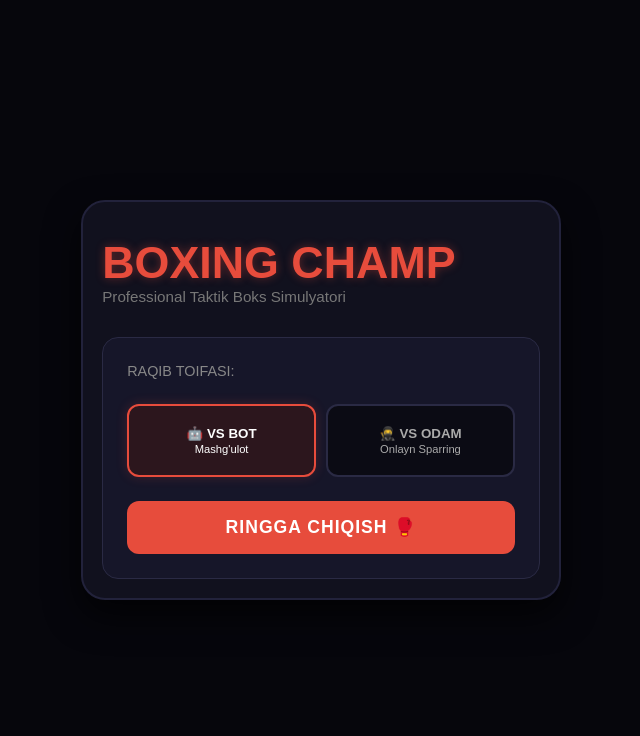
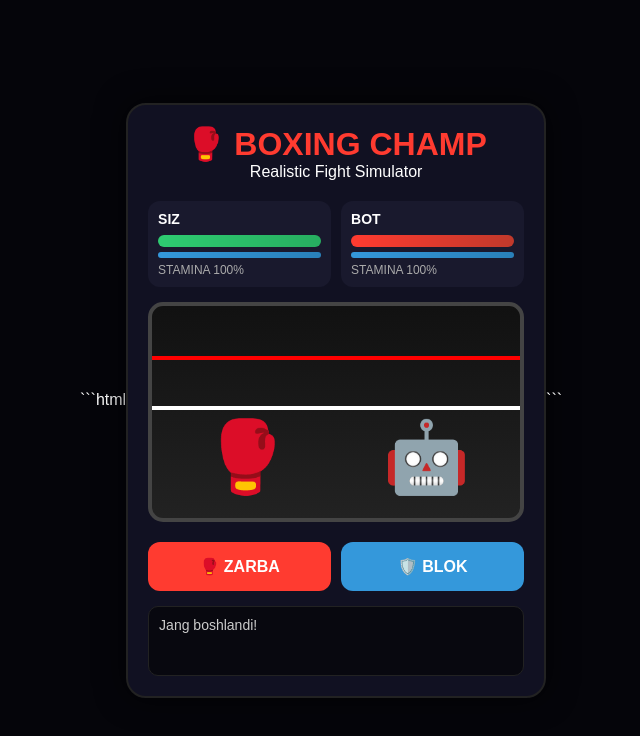
Before and after one commit to muslimbekxalmatov/jangovar-blok, a plain HTML site: page index.html in a window 1280 px wide. Shown: the whole page, without its empty margins (319-959 px from the left). Drawn offline with Linux system fonts and the light colour scheme.

Commit message:
Update index.html

````diff
--- a/index.html
+++ b/index.html
@@ -1,203 +1,485 @@
+```html
 <!DOCTYPE html>
 <html lang="uz">
 <head>
 <meta charset="UTF-8">
 <meta name="viewport" content="width=device-width, initial-scale=1.0">
-<title>Boks Chempionati - Realistik Jang</title>
+<title>Real Boxing Game</title>
+
 <style>
-  * { box-sizing: border-box; margin: 0; padding: 0; }
-  body { font-family: 'Arial', sans-serif; background: #06060c; color: #fff; min-height: 100vh; display: flex; justify-content: center; align-items: center; }
-  #app { width: 100%; max-width: 480px; background: #11111e; border: 2px solid #22223b; border-radius: 24px; padding: 1.2rem; box-shadow: 0 15px 35px rgba(0,0,0,0.7); overflow: hidden; }
 
-  .screen { display: none; }
-  .screen.active { display: block; }
+*{
+  margin:0;
+  padding:0;
+  box-sizing:border-box;
+}
 
-  /* Menu */
-  .logo h1 { font-size: 2.8rem; color: #e74c3c; text-shadow: 0 0 10px rgba(231, 76, 60, 0.4); margin-top: 1rem; }
-  .logo p { color: #777; margin-bottom: 2rem; font-size: 0.95rem; }
-  .menu-box { background: #161629; border: 1px solid #2a2a44; border-radius: 16px; padding: 1.5rem; }
-  .mode-select { display: grid; grid-template-columns: 1fr 1fr; gap: 10px; margin: 1.5rem 0; }
-  .m-btn { background: #0b0b14; border: 2px solid #2a2a44; border-radius: 12px; padding: 1.2rem 1rem; cursor: pointer; color: #aaa; font-weight: bold; transition: all 0.2s; }
-  .m-btn.sel { border-color: #e74c3c; background: #2c161d; color: #fff; box-shadow: 0 0 12px rgba(231, 76, 60, 0.2); }
-  .start-btn { width: 100%; padding: 16px; background: #e74c3c; border: none; border-radius: 12px; color: #fff; font-size: 1.1rem; font-weight: bold; cursor: pointer; text-transform: uppercase; letter-spacing: 1px; }
+body{
+  background:#05050a;
+  font-family:Arial;
+  display:flex;
+  justify-content:center;
+  align-items:center;
+  height:100vh;
+  color:white;
+}
 
-  /* Game UI */
-  .hud { display: flex; justify-content: space-between; align-items: center; margin-bottom: 1rem; }
-  .round { background: #22223b; padding: 4px 14px; border-radius: 20px; font-size: 0.85rem; font-weight: bold; color: #f1c40f; }
+#game{
+  width:420px;
+  background:#111122;
+  border-radius:20px;
+  padding:20px;
+  border:2px solid #222;
+  box-shadow:0 0 30px rgba(0,0,0,.7);
+}
 
-  /* Status Bars */
-  .fighters-status { display: grid; grid-template-columns: 1fr auto 1fr; gap: 12px; align-items: center; margin-bottom: 1rem; }
-  .status-card { background: #161629; border: 1px solid #2a2a44; border-radius: 12px; padding: 0.8rem; text-align: left; }
-  .name { font-size: 0.85rem; font-weight: bold; margin-bottom: 6px; color: #ddd; }
+.title{
+  text-align:center;
+  margin-bottom:20px;
+}
 
-  /* HP and Stamina Bars */
-  .bar-label { font-size: 0.65rem; color: #888; margin-top: 4px; display: flex; justify-content: space-between; }
-  .bar-bg { background: #090910; border-radius: 4px; height: 10px; overflow: hidden; margin-bottom: 4px; border: 1px solid #222; }
-  .fill { height: 100%; width: 100%; transition: width 0.25s ease-out; }
-  .hp-p { background: linear-gradient(90deg, #2ecc71, #27ae60); }
-  .hp-e { background: linear-gradient(90deg, #e74c3c, #c0392b); }
-  .stamina-fill { background: linear-gradient(90deg, #3498db, #2980b9); }
+.title h1{
+  color:#ff3b30;
+}
 
-  /* REALISTIC RING */
-  .ring { background: linear-gradient(to bottom, #111122 0%, #1c1c32 100%); border: 4px solid #333; border-bottom: 8px solid #555; border-radius: 16px; height: 180px; position: relative; margin-bottom: 1rem; display: flex; align-items: flex-end; justify-content: space-between; padding: 0 50px 20px; overflow: hidden; }
-  .ring::before { content: ''; position: absolute; left: 0; right: 0; top: 40px; height: 4px; background: #e74c3c; opacity: 0.7; box-shadow: 0 40px 0 #fff, 0 80px 0 #3498db; }
+.status{
+  display:flex;
+  justify-content:space-between;
+  gap:10px;
+  margin-bottom:15px;
+}
 
-  /* Boxer Emojilari va Animatsiyalar */
-  .boxer { font-size: 3.5rem; position: relative; transition: all 0.2s ease; user-select: none; bottom: 0; }
-  #p-boxer { transform: scaleX(1); }
-  #e-boxer { transform: scaleX(-1); }
+.card{
+  flex:1;
+  background:#19192d;
+  padding:10px;
+  border-radius:12px;
+}
 
-  /* Anims */
-  .att-p { animation: attP 0.25s ease; }
-  .att-e { animation: attE 0.25s ease; }
-  .hit-shake { animation: shake 0.2s ease; filter: brightness(2) saturate(3); }
-  .block-state { transform: scale(0.85) translateY(5px) !important; opacity: 0.6; }
+.name{
+  font-size:14px;
+  margin-bottom:8px;
+  font-weight:bold;
+}
 
-  @keyframes attP { 0%{ left: 0; } 50%{ left: 60px; transform: scale(1.1); } 100%{ left: 0; } }
-  @keyframes attE { 0%{ right: 0; } 50%{ right: 60px; transform: scaleX(-1) scale(1.1); } 100%{ right: 0; } }
-  @keyframes shake { 0%, 100% { transform: translateX(0); } 25% { transform: translateX(-10px); } 75% { transform: translateX(10px); } }
+.bar{
+  width:100%;
+  height:12px;
+  background:#05050a;
+  border-radius:10px;
+  overflow:hidden;
+  margin-bottom:5px;
+}
 
-  /* Damage FX Popup */
-  .damage-txt { position: absolute; top: 40px; left: 40%; font-size: 1.5rem; font-weight: 900; color: #f1c40f; animation: floatUp 0.4s ease-out forwards; display: none; text-shadow: 0 2px 4px #000; z-index: 5; }
-  @keyframes floatUp { 0% { transform: translateY(0) scale(0.7); opacity: 1; } 100% { transform: translateY(-30px) scale(1.3); opacity: 0; } }
+.fill{
+  height:100%;
+  width:100%;
+  transition:.3s;
+}
 
-  /* Controls */
-  .controls { display: grid; grid-template-columns: 1fr 1fr; gap: 12px; margin-bottom: 1rem; }
-  .ctrl-btn { padding: 16px; border: none; border-radius: 12px; font-size: 1rem; font-weight: bold; color: #fff; cursor: pointer; transition: background 0.1s; }
-  .ctrl-btn:disabled { opacity: 0.3; cursor: not-allowed; }
-  .btn-atk { background: #e74c3c; }
-  .btn-def { background: #3498db; }
+.hpP{
+  background:linear-gradient(to right,#2ecc71,#27ae60);
+}
 
-  /* Log output */
-  .referee-log { background: #090910; border: 1px solid #222; border-radius: 10px; padding: 0.8rem; font-size: 0.85rem; height: 65px; overflow-y: auto; text-align: left; color: #ccc; font-style: italic; }
-  .quit { background: none; border: none; color: #555; cursor: pointer; font-size: 0.85rem; margin-top: 10px; font-weight: bold; text-decoration: underline; }
+.hpE{
+  background:linear-gradient(to right,#ff3b30,#c0392b);
+}
+
+.st{
+  background:linear-gradient(to right,#3498db,#2980b9);
+}
+
+.small{
+  font-size:12px;
+  color:#aaa;
+}
+
+.ring{
+  position:relative;
+  height:220px;
+  background:linear-gradient(to bottom,#111,#222);
+  border:4px solid #444;
+  border-radius:15px;
+  overflow:hidden;
+  margin-bottom:20px;
+}
+
+.rope{
+  position:absolute;
+  width:100%;
+  height:4px;
+  background:red;
+  top:50px;
+  box-shadow:0 50px 0 white;
+}
+
+.boxer{
+  position:absolute;
+  bottom:20px;
+  font-size:70px;
+  transition:.2s;
+}
+
+#player{
+  left:50px;
+}
+
+#enemy{
+  right:50px;
+  transform:scaleX(-1);
+}
+
+.attackP{
+  animation:attackP .25s;
+}
+
+.attackE{
+  animation:attackE .25s;
+}
+
+.hit{
+  animation:hit .2s;
+}
+
+.block{
+  transform:scale(.8);
+  opacity:.6;
+}
+
+@keyframes attackP{
+  0%{left:50px;}
+  50%{left:120px;}
+  100%{left:50px;}
+}
+
+@keyframes attackE{
+  0%{right:50px;}
+  50%{right:120px;}
+  100%{right:50px;}
+}
+
+@keyframes hit{
+  0%{transform:translateX(0);}
+  25%{transform:translateX(-10px);}
+  50%{transform:translateX(10px);}
+  100%{transform:translateX(0);}
+}
+
+.controls{
+  display:grid;
+  grid-template-columns:1fr 1fr;
+  gap:10px;
+  margin-bottom:15px;
+}
+
+button{
+  border:none;
+  padding:15px;
+  border-radius:12px;
+  color:white;
+  font-weight:bold;
+  cursor:pointer;
+  font-size:16px;
+}
+
+.attackBtn{
+  background:#ff3b30;
+}
+
+.blockBtn{
+  background:#3498db;
+}
+
+.log{
+  background:#08080f;
+  border:1px solid #222;
+  padding:10px;
+  border-radius:10px;
+  height:70px;
+  overflow:auto;
+  color:#ccc;
+  font-size:14px;
+}
+
+.damage{
+  position:absolute;
+  top:40px;
+  left:45%;
+  font-size:30px;
+  font-weight:bold;
+  color:yellow;
+  display:none;
+  animation:pop .5s;
+}
+
+@keyframes pop{
+  0%{
+    transform:translateY(0) scale(.5);
+    opacity:1;
+  }
+
+  100%{
+    transform:translateY(-40px) scale(1.3);
+    opacity:0;
+  }
+}
+
 </style>
 </head>
+
 <body>
-<div id="app">
 
-  <!-- 1. BOSH MENYU -->
-  <div id="s-menu" class="screen active">
-    <div class="logo">
-      <h1>BOXING CHAMP</h1>
-      <p>Professional Taktik Boks Simulyatori</p>
+<div id="game">
+
+  <div class="title">
+    <h1>🥊 BOXING CHAMP</h1>
+    <p>Realistic Fight Simulator</p>
   </div>
-    <div class="menu-box">
-      <span style="font-size:0.9rem; color:#888;">RAQIB TOIFASI:</span>
-      <div class="mode-select">
-        <button class="m-btn sel" id="m-bot" onclick="changeMode('bot')">🤖 VS BOT<br><small style="font-weight:normal; font-size:0.7rem;">Mashg'ulot</small></button>
-        <button class="m-btn" id="m-pvp" onclick="changeMode('pvp')">🥷 VS ODAM<br><small style="font-weight:normal; font-size:0.7rem;">Onlayn Sparring</small></button>
+
+  <div class="status">
+
+    <div class="card">
+      <div class="name">SIZ</div>
+
+      <div class="bar">
+        <div id="pHP" class="fill hpP"></div>
       </div>
-      <button class="start-btn" onclick="startFight()">Ringga chiqish 🥊</button>
+
+      <div class="bar" style="height:6px;">
+        <div id="pST" class="fill st"></div>
+      </div>
+
+      <div class="small" id="pText">
+        STAMINA 100%
       </div>
     </div>
 
-  <!-- 2. JANG EKRANI -->
-  <div id="s-game" class="screen">
-    <div class="hud">
-      <span id="game-type" style="font-size:0.8rem; font-weight:bold; color:#888;">PROFESSIONAL MATCH</span>
-      <span class="round">RAUND 1</span>
+    <div class="card">
+      <div class="name">BOT</div>
+
+      <div class="bar">
+        <div id="eHP" class="fill hpE"></div>
       </div>
 
-    <!-- STATUSLAR -->
-    <div class="fighters-status">
-      <!-- Player -->
-      <div class="status-card">
-        <div class="name">Siz (KIRKLAND)</div>
-        <div class="bar-bg"><div id="p-hp" class="fill hp-p"></div></div>
-        <div class="bar-bg" style="height:6px;"><div id="p-stamina" class="fill stamina-fill"></div></div>
-        <div class="bar-label"><span>HP</span><span id="p-st-num">STAMINA: 100%</span></div>
+      <div class="bar" style="height:6px;">
+        <div id="eST" class="fill st"></div>
       </div>
-      <div style="font-weight:bold; color:#444;">VS</div>
-      <!-- Enemy -->
-      <div class="status-card">
-        <div id="e-name" class="name">Raqib (TAISON)</div>
-        <div class="bar-bg"><div id="e-hp" class="fill hp-e"></div></div>
-        <div class="bar-bg" style="height:6px;"><div id="e-stamina" class="fill stamina-fill"></div></div>
-        <div class="bar-label"><span>HP</span><span id="e-st-num">STAMINA: 100%</span></div>
+
+      <div class="small" id="eText">
+        STAMINA 100%
       </div>
     </div>
 
-    <!-- REAL RING ARENA -->
-    <div class="ring">
-      <div id="pop-fx" class="damage-txt">💥 -20 HP</div>
-      <div id="p-boxer" class="boxer">🕺</div>
-      <div id="e-boxer" class="boxer">🥷</div>
   </div>
 
-    <!-- REAL JANG TUGMALARI -->
-    <div class="controls">
-      <button id="btn-punch" class="ctrl-btn btn-atk" onclick="executeAction('punch')">🥊 JAB / ZARBA</button>
-      <button id="btn-block" class="ctrl-btn btn-def" onclick="executeAction('block')">🛡️ BLOK / HIMOYALANISH</button>
+  <div class="ring">
+
+    <div class="rope"></div>
+
+    <div id="damage" class="damage">
+      -20
     </div>
 
-    <!-- REFEREE LOG -->
-    <div id="log-text" class="referee-log">
-      Smit referi: "Faqat toza jang bo'lsin! Box!"
+    <div id="player" class="boxer">
+      🥊
     </div>
 
-    <button class="quit" onclick="exitToMenu()">Ringdan qochish (Chiqish)</button>
+    <div id="enemy" class="boxer">
+      🤖
+    </div>
+
+  </div>
+
+  <div class="controls">
+    <button class="attackBtn" onclick="fight('attack')">
+      🥊 ZARBA
+    </button>
+
+    <button class="blockBtn" onclick="fight('block')">
+      🛡️ BLOK
+    </button>
+  </div>
+
+  <div id="log" class="log">
+    Jang boshlandi!
   </div>
 
 </div>
 
 <script>
-  let mode = 'bot';
-  let pHP = 100, pStamina = 100;
-  let eHP = 100, eStamina = 100;
-  let isActionRunning = false;
 
-  function changeMode(m) {
-    mode = m;
-    document.getElementById('m-bot').classList.remove('sel');
-    document.getElementById('m-pvp').classList.remove('sel');
-    document.getElementById('m-'+m).classList.add('sel');
+let playerHP = 100;
+let enemyHP = 100;
+
+let playerST = 100;
+let enemyST = 100;
+
+let busy = false;
+
+function updateUI(){
+
+  document.getElementById("pHP").style.width =
+    playerHP + "%";
+
+  document.getElementById("eHP").style.width =
+    enemyHP + "%";
+
+  document.getElementById("pST").style.width =
+    playerST + "%";
+
+  document.getElementById("eST").style.width =
+    enemyST + "%";
+
+  document.getElementById("pText").innerText =
+    "STAMINA " + Math.floor(playerST) + "%";
+
+  document.getElementById("eText").innerText =
+    "STAMINA " + Math.floor(enemyST) + "%";
 }
 
-  function startFight() {
-    pHP = 100; pStamina = 100;
-    eHP = 100; eStamina = 100;
-    isActionRunning = false;
+function popup(txt){
 
-    document.getElementById('p-boxer').innerText = "🕺";
-    if(mode === 'pvp') {
-      document.getElementById('e-name').innerText = 'Odam (CHEVChENKO)';
-      document.getElementById('game-type').innerText = 'LIVE MULTIPLAYER';
-      document.getElementById('e-boxer').innerText = "🥷";
-    } else {
-      document.getElementById('e-name').innerText = 'Raqib (BOT TAISON)';
-      document.getElementById('game-type').innerText = 'SINGLE TRAINING';
-      document.getElementById('e-boxer').innerText = "🤖";
+  let d = document.getElementById("damage");
+
+  d.innerText = txt;
+
+  d.style.display = "block";
+
+  setTimeout(()=>{
+    d.style.display = "none";
+  },500);
 }
 
-    updateUIBars();
-    document.getElementById('log-text').innerHTML = 'Smit referi: "Gong chalindi! Jang boshlandi!"';
+function fight(action){
 
-    document.getElementById('s-menu').classList.remove('active');
-    document.getElementById('s-game').classList.add('active');
+  if(busy) return;
+
+  if(playerHP <= 0 || enemyHP <= 0) return;
+
+  busy = true;
+
+  let enemyAction;
+
+  if(enemyST < 30){
+    enemyAction = Math.random() < 0.7
+      ? "block"
+      : "attack";
+  }else{
+    enemyAction = Math.random() < 0.5
+      ? "attack"
+      : "block";
   }
 
-  function exitToMenu() {
-    document.getElementById('s-game').classList.remove('active');
-    document.getElementById('s-menu').classList.add('active');
+  let p = document.getElementById("player");
+  let e = document.getElementById("enemy");
+
+  p.className = "boxer";
+  e.className = "boxer";
+
+  let text = "";
+
+  // PLAYER
+  if(action === "attack"){
+
+    p.classList.add("attackP");
+
+    playerST -= 15;
+
+    if(enemyAction === "block"){
+
+      e.classList.add("block");
+
+      text += "Bot zarbani blok qildi<br>";
+
+    }else{
+
+      let dmg =
+        Math.floor(Math.random()*15)+10;
+
+      if(playerST < 30){
+        dmg -= 5;
       }
 
-  function triggerPopup(text) {
-    let fx = document.getElementById('pop-fx');
-    fx.innerText = text;
-    fx.style.display = 'block';
-    setTimeout(() => fx.style.display = 'none', 400);
+      enemyHP -= dmg;
+
+      e.classList.add("hit");
+
+      popup("-"+dmg);
+
+      text += "Siz urdingiz -" + dmg + " HP<br>";
+    }
   }
 
-  function executeAction(pChoice) {
-    if (isActionRunning || pHP <= 0 || eHP <= 0) return;
-    isActionRunning = true;
+  // ENEMY
+  if(enemyAction === "attack"){
 
-    let eChoice = 'punch';
-    if (eStamina < 30) {
-      eChoice = Math.random() < 0.8 ? 'block' : 'punch';
-    } else {
-      eChoice = Math.random() < 0.5 ? 'punch' : 'block';
+    e.classList.add("attackE");
+
+    enemyST -= 15;
+
+    if(action === "block"){
+
+      p.classList.add("block");
+
+      text += "Siz himoyalandingiz<br>";
+
+    }else{
+
+      let dmg =
+        Math.floor(Math.random()*15)+10;
+
+      if(enemyST < 30){
+        dmg -= 5;
       }
 
-    let pBoxer = document.getElementById('p-boxer');
+      playerHP -= dmg;
+
+      p.classList.add("hit");
+
+      text += "Bot sizni urdi -" + dmg + " HP";
+    }
+  }
+
+  playerHP = Math.max(0,playerHP);
+  enemyHP = Math.max(0,enemyHP);
+
+  playerST += 5;
+  enemyST += 5;
+
+  if(playerST > 100) playerST = 100;
+  if(enemyST > 100) enemyST = 100;
+
+  updateUI();
+
+  document.getElementById("log").innerHTML = text;
+
+  if(playerHP <= 0){
+
+    setTimeout(()=>{
+      alert("Siz yutqazdingiz 😢");
+      location.reload();
+    },500);
+
+  }
+
+  if(enemyHP <= 0){
+
+    setTimeout(()=>{
+      alert("Siz yutdingiz 🏆");
+      location.reload();
+    },500);
+
+  }
+
+  setTimeout(()=>{
+    busy = false;
+  },500);
+}
+
+updateUI();
+
+</script>
+
+</body>
+</html>
+```
````
Lines whose indentation alone changed are shown as unchanged.
